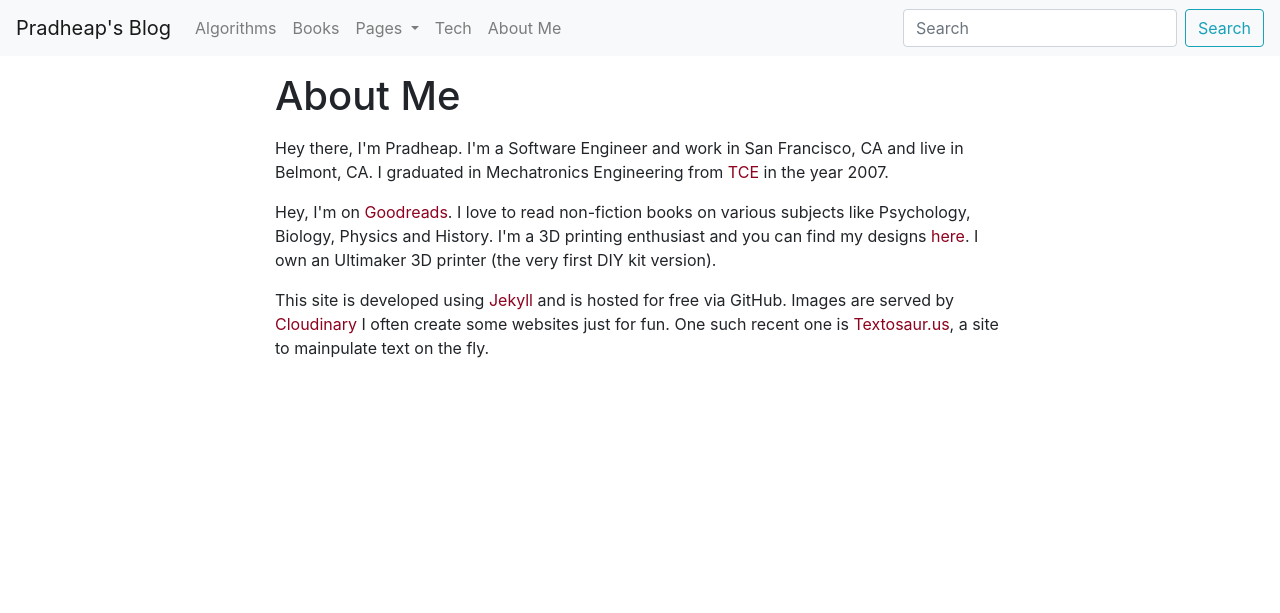
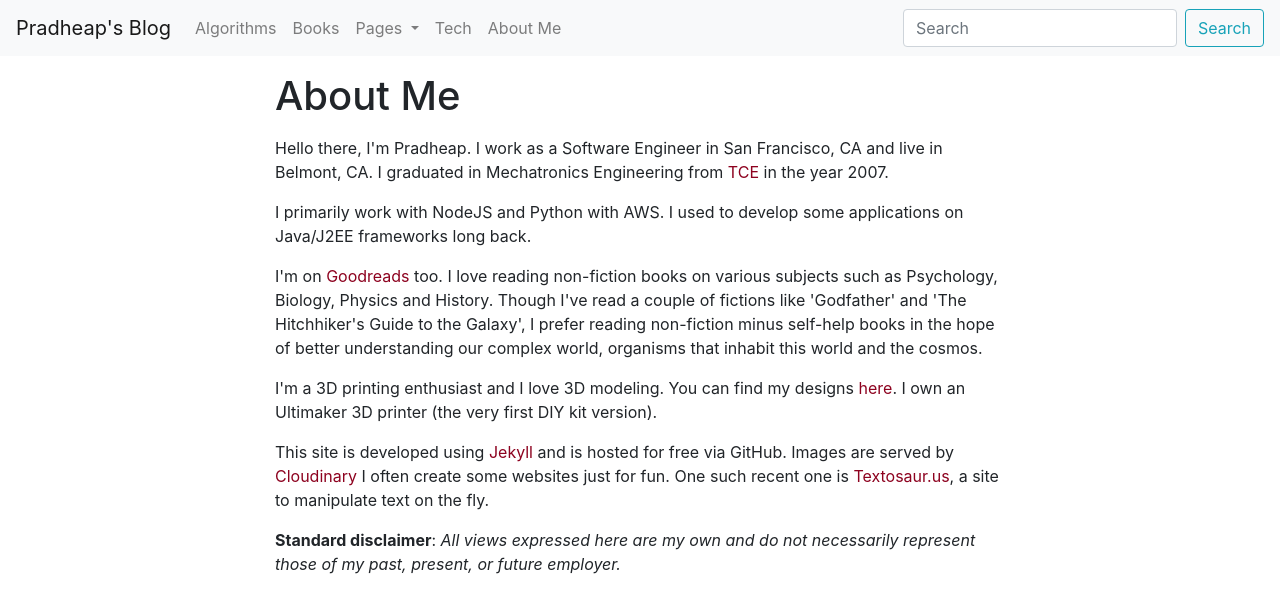
Before and after one commit to pradheap/pradheap.github.io, a Jekyll site: the page built from about.html, in a window 1280 px wide. Shown: the top 613 px of the page. Built offline with Jekyll 4.4.1, drawn with Linux system fonts in a browser that asks for light colours; nearby versions of some CDN libraries.

Commit message:
Update about me.

```diff
--- a/about.html
+++ b/about.html
@@ -7,18 +7,22 @@ title: About Pradheap
     <h1>About Me</h1>
     </p>
 	<p>
-        Hey there, I'm Pradheap. I'm a Software Engineer and work in San Francisco, CA and live in Belmont, CA.
-        I graduated in Mechatronics Engineering from <a href='https://www.tce.edu/' target="_blank">TCE</a> in the year 2007.
+        Hello there, I'm Pradheap. I work as a Software Engineer in San Francisco, CA and live in Belmont, CA. I graduated in Mechatronics Engineering from <a href='https://www.tce.edu/' target="_blank">TCE</a> in the year 2007.
     </p><p>
-        Hey, I'm on <a href ='https://www.goodreads.com/user/show/4987984-pradheap' target="_blank">Goodreads</a>.
-        I love to read non-fiction books on various subjects like Psychology, Biology, Physics and History.
-        I'm a 3D printing enthusiast and you can find my designs <a href='https://www.thingiverse.com/prad/designs'
+        I primarily work with NodeJS and Python with AWS. I used to develop some applications on Java/J2EE frameworks long back.
+    </p><p>
+        I'm on <a href ='https://www.goodreads.com/user/show/4987984-pradheap' target="_blank">Goodreads</a> too.
+        I love reading non-fiction books on various subjects such as Psychology, Biology, Physics and History. Though I've read a couple of fictions like 'Godfather' and 'The Hitchhiker's Guide to the Galaxy', I prefer reading non-fiction minus self-help books in the hope of better understanding our complex world, organisms that inhabit this world and the cosmos.
+    </p></p>
+        I'm a 3D printing enthusiast and I love 3D modeling. You can find my designs <a href='https://www.thingiverse.com/prad/designs'
         target="_blank">here</a>. I own an Ultimaker 3D printer (the very first DIY kit version).
     </p><p>
         This site is developed using <a href="https://jekyllrb.com/" target="_blank">Jekyll</a>
         and is hosted for free via GitHub.
         Images are served by <a href="https://cloudinary.com/" target="_blank">Cloudinary</a>
         I often create some websites just for fun. One such recent one is
-        <a href='https://www.textosaur.us/' target="_blank">Textosaur.us</a>, a site to mainpulate text on the fly.
+        <a href='https://www.textosaur.us/' target="_blank">Textosaur.us</a>, a site to manipulate text on the fly.
+    </p><p>
+        <strong>Standard disclaimer</strong>: <i>All views expressed here are my own and do not necessarily represent those of my past, present, or future employer.</i>
     </p>
 </div>
```
